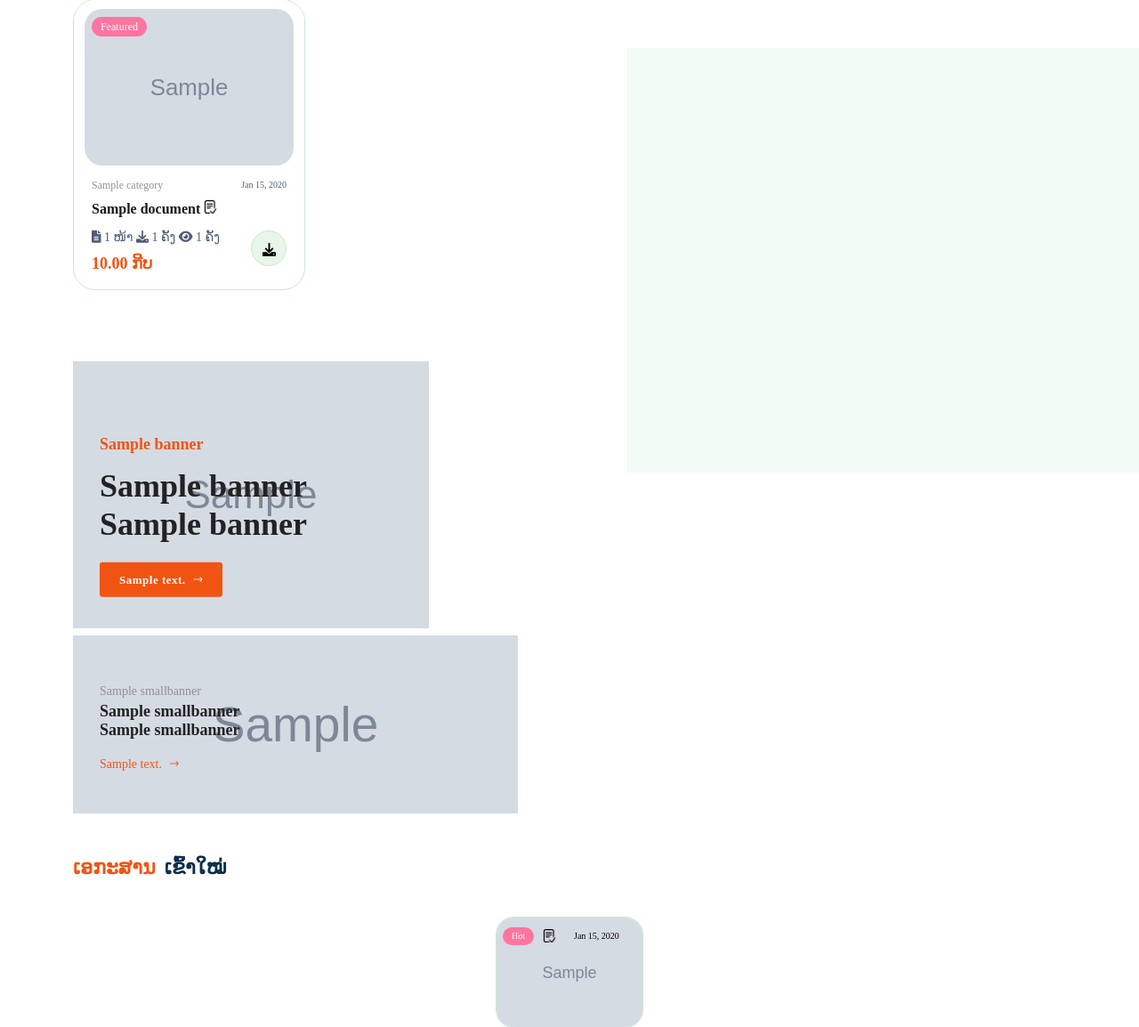
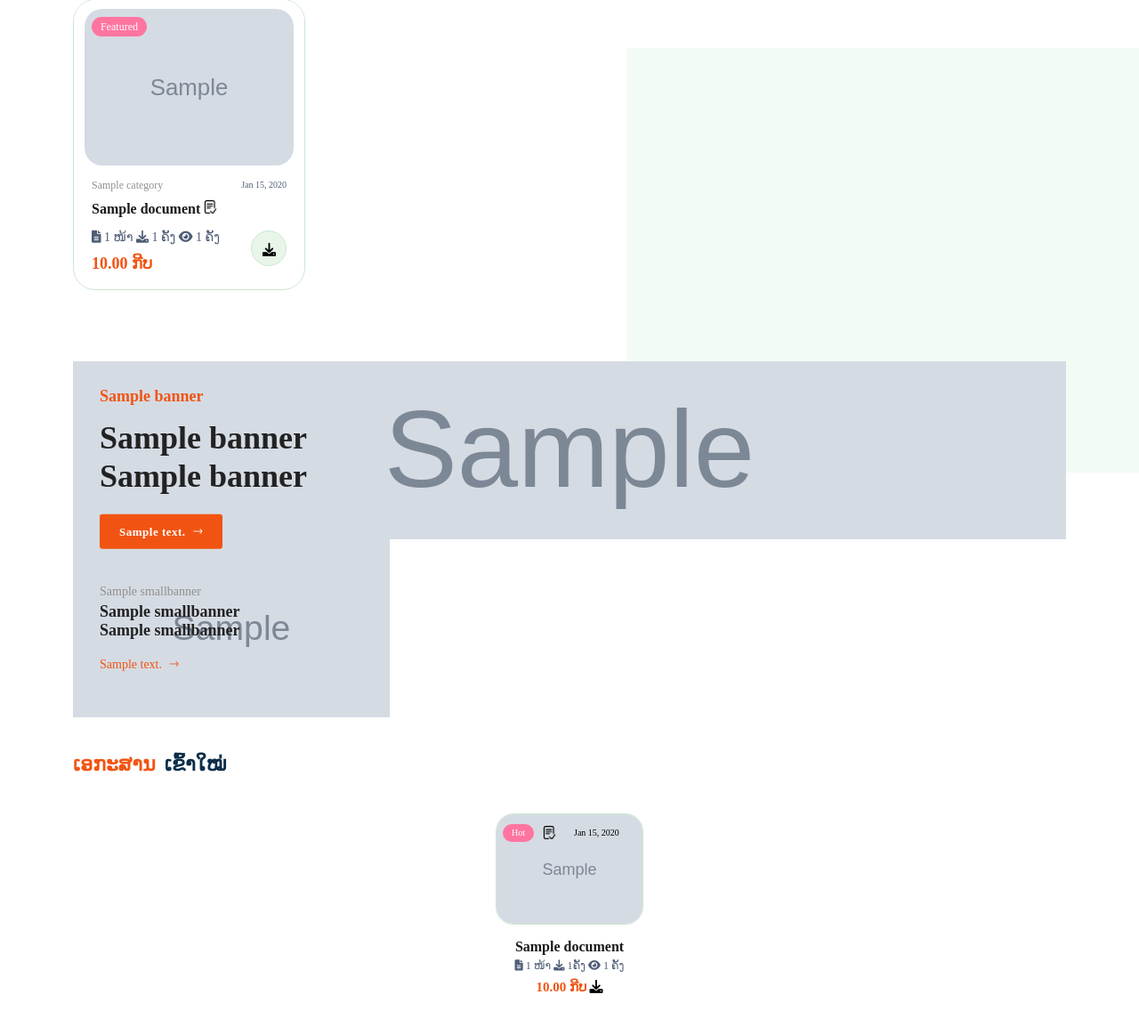
Before and after one commit to kikthepparsouk/duladoc_app, a Django app: page / in a window 1280 px wide. Shown: the part 1226-2380 px from the top of the page at 89% size. Run offline with Django 5.2, Linux system fonts and the light colour scheme; tables that the repository leaves empty hold one stand-in row (values such as "Sample post"); grey boxes marked "Sample" are stand-in pictures; parts of the project's set-up code (start-up, migrations or seed data) failed here and were passed over; some libraries are stand-ins or nearby versions.

Commit message:
edit_home_braner

```diff
--- a/templates/pages/home.html
+++ b/templates/pages/home.html
@@ -11,6 +11,13 @@ Duladoc - Your Trusted Document Management Solution
 {% load static %}
 <main class="main" style="font-family: phetsarath ot;">
     <style>
+        .banner-img img {
+    width: 100%;
+    height: 200px;
+    object-fit: cover;
+    display: block;
+}
+
         .product-grid-4 .col-lg-3,
 .product-grid-4 .col-md-4,
 .product-grid-4 .col-sm-6,
@@ -496,9 +503,22 @@ Duladoc - Your Trusted Document Management Solution
         <div class="container">
             <div class="row">
                 {% for banner in small_banner %}
+                <!-- <div class="col-lg-4 col-md-6 me-5">
+                    <div class="banner-img wow fadeIn animated">
+                        <img loading="lazy" src="{{ banner.image.url }}" alt="{{ banner.title }}" style="min-width: 500px !important; max-height: 200px !important; max-width: 500px !important; max-height: 200px !important;">
+                        <div class="banner-text" style="font-family: phetsarath ot;">
+                            <span style="font-family: phetsarath ot;">{{ banner.title }}</span>
+                            <h4 style="font-family: phetsarath ot;">{{ banner.subtitle_one }}<br>{{ banner.subtitle_two }}</h4>
+                            <a href="{{ banner.button_link }}">{{ banner.button_text }} <i class="fi-rs-arrow-right"></i></a>
+                        </div>
+                    </div>
+                </div> -->
                 <div class="col-lg-4 col-md-6 me-5">
                     <div class="banner-img wow fadeIn animated">
-                        <img loading="lazy" src="{{ banner.image.url }}" alt="{{ banner.title }}" style="min-width: 500px !important; max-height: 200px !important; max-width: 500px !important; max-height: 200px !important;">
+                        <img loading="lazy"
+                            src="{{ banner.image.url }}"
+                            alt="{{ banner.title }}"
+                            style="width: 100%; height: 200px; object-fit: cover; display: block;">
                         <div class="banner-text" style="font-family: phetsarath ot;">
                             <span style="font-family: phetsarath ot;">{{ banner.title }}</span>
                             <h4 style="font-family: phetsarath ot;">{{ banner.subtitle_one }}<br>{{ banner.subtitle_two }}</h4>
```
